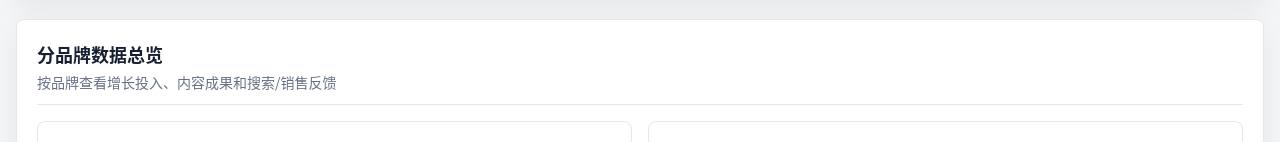
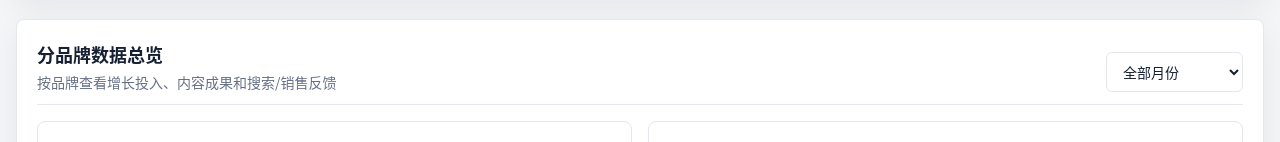
Before and after one commit to zhoushuquan0-lab/hongyun-growth-dashboard, a React (Vite) app: page / in a window 1280 px wide. Shown: the part 515-657 px from the top of the page. Built offline with nearby package versions, Linux system fonts and the light colour scheme.

Commit message:
Add brand overview month filter

```diff
--- a/src/main.jsx
+++ b/src/main.jsx
@@ -115,6 +115,11 @@ function Panel({ title, subtitle, children, action }) {
 }
 
 function Home({ setPage }) {
+  const [brandBatchFilter, setBrandBatchFilter] = useState("全部月份");
+  const brandBatchOptions = useMemo(
+    () => ["全部月份", ...new Set(creatorAssets.map(item => item.batch || "待补充"))],
+    []
+  );
   const stats = useMemo(
     () => [
       ["累计增长投入", money(dashboardKpis.totalInvestment)],
@@ -160,10 +165,22 @@ function Home({ setPage }) {
         </div>
       </Panel>
 
-      <Panel title="分品牌数据总览" subtitle="按品牌查看增长投入、内容成果和搜索/销售反馈">
+      <Panel
+        title="分品牌数据总览"
+        subtitle="按品牌查看增长投入、内容成果和搜索/销售反馈"
+        action={
+          <select
+            value={brandBatchFilter}
+            onChange={event => setBrandBatchFilter(event.target.value)}
+            className="no-print rounded-md border border-line bg-white px-3 py-2 text-sm"
+          >
+            {brandBatchOptions.map(option => <option key={option}>{option}</option>)}
+          </select>
+        }
+      >
         <div className="grid gap-4 lg:grid-cols-2">
-          <BrandOverviewCard brand="公牛牌" setPage={setPage} />
-          <BrandOverviewCard brand="济众堂" setPage={setPage} />
+          <BrandOverviewCard brand="公牛牌" selectedBatch={brandBatchFilter} setPage={setPage} />
+          <BrandOverviewCard brand="济众堂" selectedBatch={brandBatchFilter} setPage={setPage} />
         </div>
       </Panel>
 
@@ -202,14 +219,30 @@ function Home({ setPage }) {
   );
 }
 
-function BrandOverviewCard({ brand, setPage }) {
+function BrandOverviewCard({ brand, selectedBatch, setPage }) {
   const brandProjects = focusProjects.filter(item => item.brandGroup === brand);
   const mainProject = brandProjects[0];
-  const investment = brandProjects.reduce((sum, item) => sum + (item.investment || 0), 0);
-  const notes = brandProjects.reduce((sum, item) => sum + (item.notes || 0), 0);
-  const exposure = brandProjects.reduce((sum, item) => sum + (item.exposure || 0), 0);
-  const reads = brandProjects.reduce((sum, item) => sum + (item.reads || 0), 0);
-  const interactions = brandProjects.reduce((sum, item) => sum + (item.interactions || 0), 0);
+  const filteredAssets = creatorAssets.filter(item => {
+    const brandOk = item.brand === brand;
+    const batchOk = selectedBatch === "全部月份" || (item.batch || "待补充") === selectedBatch;
+    return brandOk && batchOk;
+  });
+  const useAssetData = selectedBatch !== "全部月份";
+  const investment = useAssetData
+    ? filteredAssets.reduce((sum, item) => sum + (item.cost || 0), 0)
+    : brandProjects.reduce((sum, item) => sum + (item.investment || 0), 0);
+  const notes = useAssetData
+    ? filteredAssets.length
+    : brandProjects.reduce((sum, item) => sum + (item.notes || 0), 0);
+  const exposure = useAssetData
+    ? filteredAssets.reduce((sum, item) => sum + (item.exposure || 0), 0)
+    : brandProjects.reduce((sum, item) => sum + (item.exposure || 0), 0);
+  const reads = useAssetData
+    ? filteredAssets.reduce((sum, item) => sum + (item.reads || 0), 0)
+    : brandProjects.reduce((sum, item) => sum + (item.reads || 0), 0);
+  const interactions = useAssetData
+    ? filteredAssets.reduce((sum, item) => sum + (item.interactions || 0), 0)
+    : brandProjects.reduce((sum, item) => sum + (item.interactions || 0), 0);
   const targetPage = brand === "公牛牌" ? "bull" : "jzt";
 
   return (
@@ -217,7 +250,9 @@ function BrandOverviewCard({ brand, setPage }) {
       <div className="flex items-start justify-between gap-3">
         <div>
           <h3 className="text-lg font-bold text-ink">{brand}数据总览</h3>
-          <p className="mt-1 text-xs text-muted">{brandProjects.map(item => item.name).join(" / ")}</p>
+          <p className="mt-1 text-xs text-muted">
+            {selectedBatch === "全部月份" ? brandProjects.map(item => item.name).join(" / ") : selectedBatch}
+          </p>
         </div>
       </div>
       <div className="mt-4 grid gap-3 sm:grid-cols-2">
```
